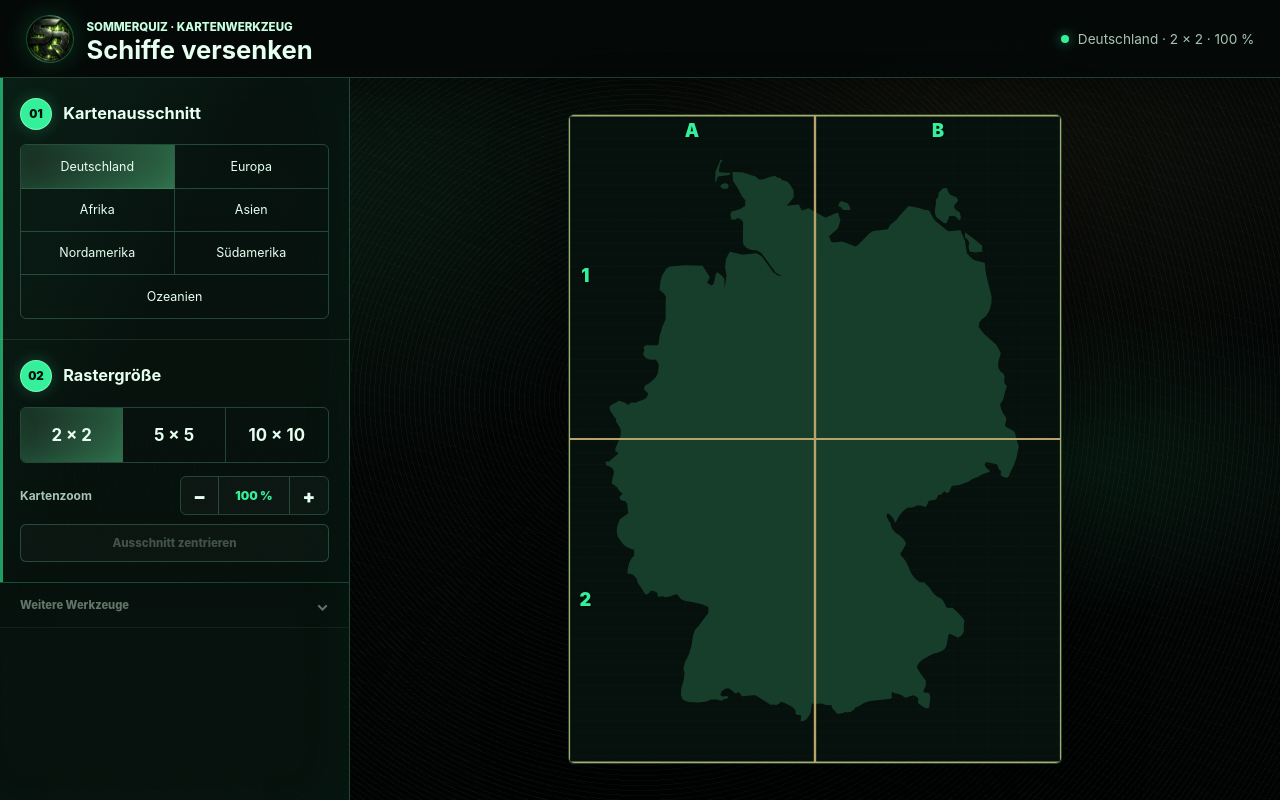
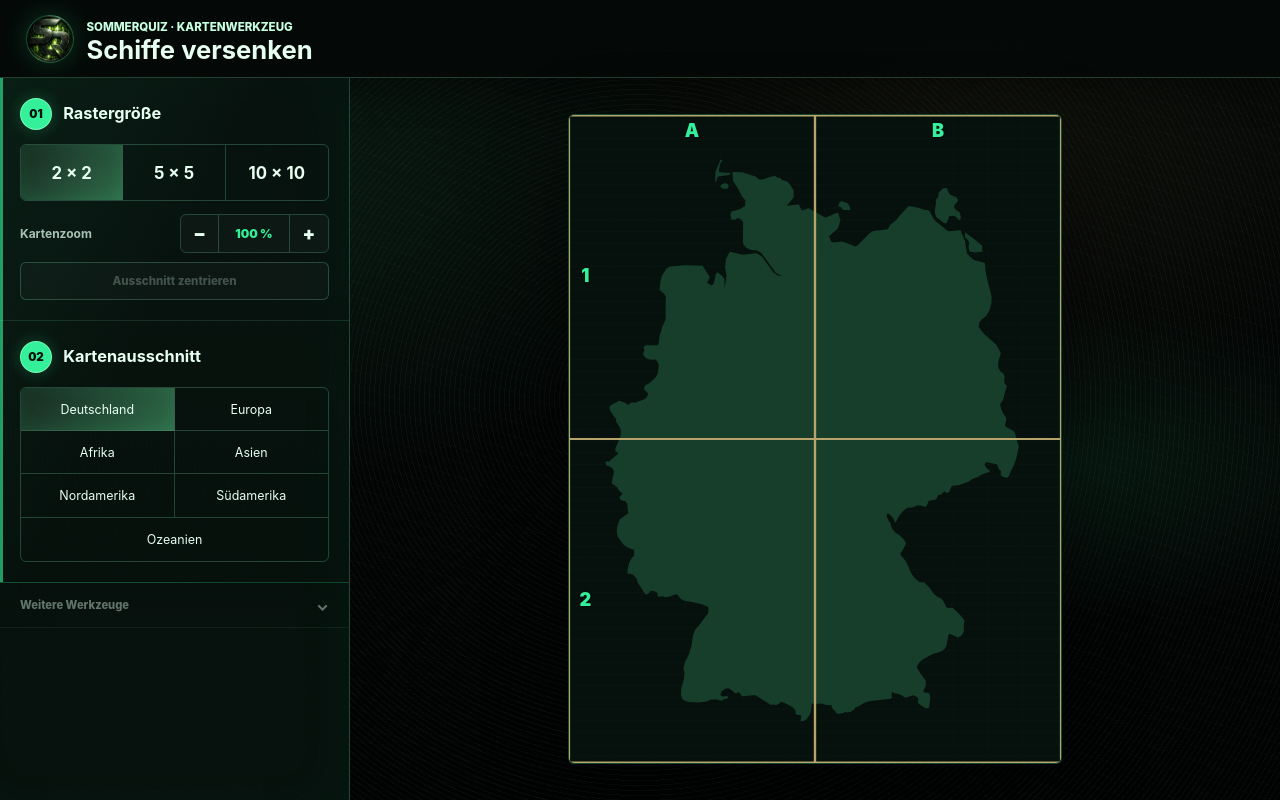
Before and after one commit to rmalsch/sommerquiz, a plain HTML site: page kartenwerk/index.html in a window 1280 px wide. Drawn offline with Linux system fonts and the light colour scheme.

Commit message:
Kartenwerkzeug aktualisiert

```diff
--- a/kartenwerk/assets/app.js
+++ b/kartenwerk/assets/app.js
@@ -84,7 +84,6 @@
     grid: document.querySelector("[data-grid-layer]"),
     marker: document.querySelector("[data-marker-layer]"),
     loading: document.querySelector("[data-stage-loading]"),
-    status: document.querySelector("[data-render-status]"),
     mapButtons: Array.from(document.querySelectorAll("[data-map]")),
     gridButtons: Array.from(document.querySelectorAll("[data-grid]")),
     zoomOut: document.querySelector("[data-zoom-out]"),
@@ -436,7 +435,6 @@
     renderMarker();
     renderAnswers();
     updateUrl();
-    elements.status.textContent = `${MAPS[state.map].label} · ${GRIDS[state.grid].label} · ${Math.round(state.zoom * 100)} %`;
   }
 
   function setFeedback(message) {
@@ -666,11 +664,9 @@
       if (!countriesResponse.ok) throw new Error("Kartendaten nicht erreichbar");
       state.countriesData = await countriesResponse.json();
       elements.loading.hidden = true;
-      elements.status.textContent = "Kartendaten bereit";
       render();
     } catch (error) {
       elements.loading.querySelector("p").textContent = "Kartendaten konnten nicht geladen werden";
-      elements.status.textContent = "Fehler beim Laden";
     }
   }
 
--- a/kartenwerk/assets/styles.css
+++ b/kartenwerk/assets/styles.css
@@ -99,22 +99,6 @@ summary:focus-visible {
   font-size: 0.72rem;
   font-weight: 800;
   text-transform: uppercase;
-}
-
-.app-bar__status {
-  display: flex;
-  align-items: center;
-  gap: 0.55rem;
-  color: var(--muted);
-  font-size: 0.85rem;
-}
-
-.status-dot {
-  width: 8px;
-  height: 8px;
-  border-radius: 50%;
-  background: var(--accent);
-  box-shadow: 0 0 12px rgba(53, 240, 154, 0.62);
 }
 
 .workspace {
@@ -788,11 +772,6 @@ summary:focus-visible {
     align-items: flex-start;
   }
 
-  .app-bar__status {
-    max-width: 9rem;
-    text-align: right;
-  }
-
   .segmented button {
     font-size: 0.7rem;
   }
--- a/kartenwerk/index.html
+++ b/kartenwerk/index.html
@@ -5,7 +5,7 @@
   <meta name="viewport" content="width=device-width, initial-scale=1" />
   <meta name="robots" content="noindex, nofollow" />
   <title>Schiffe versenken · Sommerquiz</title>
-  <link rel="stylesheet" href="assets/styles.css?v=20260729-14" />
+  <link rel="stylesheet" href="assets/styles.css?v=20260729-15" />
 </head>
 <body>
   <header class="app-bar">
@@ -16,10 +16,6 @@
         <h1>Schiffe versenken</h1>
       </div>
     </div>
-    <div class="app-bar__status" aria-live="polite">
-      <span class="status-dot"></span>
-      <span data-render-status>Kartendaten werden geladen</span>
-    </div>
   </header>
 
   <main class="workspace">
@@ -28,22 +24,6 @@
       <section class="control-section control-section--primary">
         <div class="control-heading">
           <span>01</span>
-          <h2>Kartenausschnitt</h2>
-        </div>
-        <div class="segmented segmented--maps" data-map-options aria-label="Kartenausschnitt">
-          <button type="button" data-map="germany">Deutschland</button>
-          <button type="button" data-map="europe">Europa</button>
-          <button type="button" data-map="africa">Afrika</button>
-          <button type="button" data-map="asia">Asien</button>
-          <button type="button" data-map="north-america">Nordamerika</button>
-          <button type="button" data-map="south-america">Südamerika</button>
-          <button type="button" data-map="oceania">Ozeanien</button>
-        </div>
-      </section>
-
-      <section class="control-section control-section--primary">
-        <div class="control-heading">
-          <span>02</span>
           <h2>Rastergröße</h2>
         </div>
         <div class="segmented segmented--levels" data-grid-options aria-label="Rastergröße">
@@ -68,6 +48,22 @@
           </div>
         </div>
         <button class="zoom-center" type="button" data-pan-reset disabled>Ausschnitt zentrieren</button>
+      </section>
+
+      <section class="control-section control-section--primary">
+        <div class="control-heading">
+          <span>02</span>
+          <h2>Kartenausschnitt</h2>
+        </div>
+        <div class="segmented segmented--maps" data-map-options aria-label="Kartenausschnitt">
+          <button type="button" data-map="germany">Deutschland</button>
+          <button type="button" data-map="europe">Europa</button>
+          <button type="button" data-map="africa">Afrika</button>
+          <button type="button" data-map="asia">Asien</button>
+          <button type="button" data-map="north-america">Nordamerika</button>
+          <button type="button" data-map="south-america">Südamerika</button>
+          <button type="button" data-map="oceania">Ozeanien</button>
+        </div>
       </section>
       </div>
 
@@ -182,6 +178,6 @@
   </main>
 
   <script src="assets/vendor/d3.v7.min.js"></script>
-  <script src="assets/app.js?v=20260729-15"></script>
+  <script src="assets/app.js?v=20260729-16"></script>
 </body>
 </html>
```
